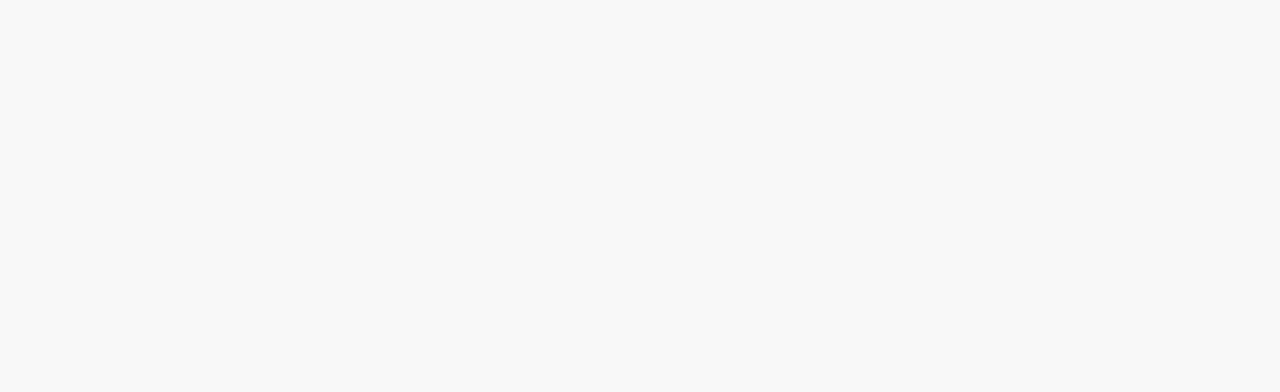
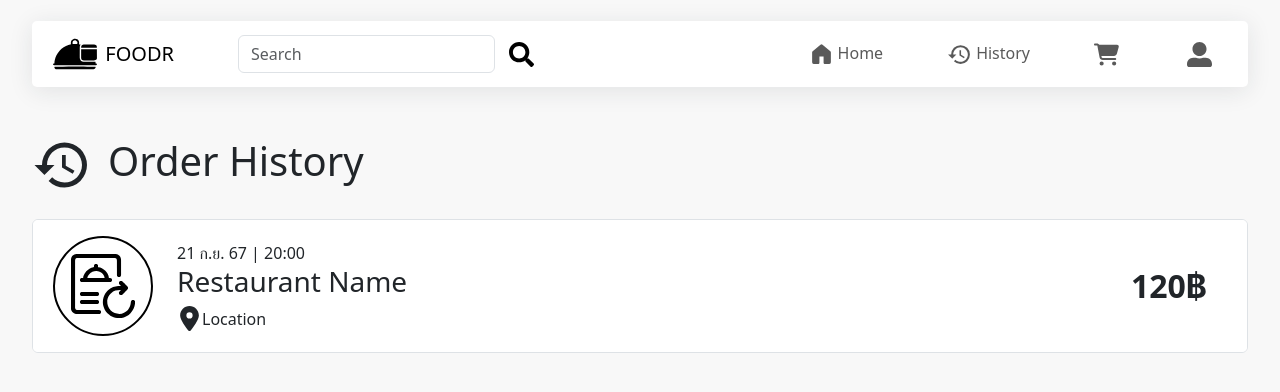
Before and after one commit to B-MNSN/food_order_online_frontend, a React (Vite) app: page /history in a window 1280 px wide. Before the commit this address had no page. Shown: the top 392 px of the page. Built offline with nearby package versions, Linux system fonts and the light colour scheme.

Commit message:
Add components order cart, order history and edit href nav menu

```diff
--- a/src/App.jsx
+++ b/src/App.jsx
@@ -5,6 +5,8 @@
 import "bootstrap/dist/css/bootstrap.min.css";
 import { Route, Routes } from "react-router-dom";
 import Home from './pages/Home';
+import Cart from './pages/Cart';
+import History from './pages/History';
 
 function App() {
   const [count, setCount] = useState(0)
@@ -14,6 +16,8 @@
       <Routes>
         <Route path='/' element={<Home />} />
         <Route path='/home' element={<Home />} />
+        <Route path='/cart' element={<Cart />} />
+        <Route path='/history' element={<History />} />
       </Routes>
     </>
   )
--- a/src/App.scss
+++ b/src/App.scss
@@ -2,3 +2,45 @@
     background-color: #f8f8f8 !important;
     margin: 0 2rem !important;
 }
+
+.box-icon {
+    max-width: 100px;
+    max-height: 100px;
+    width: 100vw;
+    height: 100vh;
+    display: flex;
+    align-items: center;
+    justify-content: center;
+    border: 2px solid #000;
+    border-radius: 50%;
+    padding: 1rem;
+}
+
+.accordion-button {
+    &::after {
+        background-image: unset !important;
+    }
+    &:focus {
+        box-shadow: unset !important;
+    }
+}
+.accordion-title {
+    display: flex;
+    align-items: center;
+    gap: 1.5rem;
+}
+
+.box-list-menu {
+    ul {
+        list-style: none;
+        li {
+            display: flex;
+            align-items: center;
+            justify-content: space-between;
+        }
+        .order-price-total {
+            font-size: 1rem;
+            font-weight: 700;
+        }
+    }
+}
--- a/src/components/Navbar.jsx
+++ b/src/components/Navbar.jsx
@@ -23,7 +23,7 @@
     return (
         <Navbar key="md" expand="md" className="navbar mb-3">
             <Container fluid>
-                <Navbar.Brand href="#" className="icon-brand">FOODR</Navbar.Brand>
+                <Navbar.Brand href="/home" className="icon-brand">FOODR</Navbar.Brand>
                 <Form className="d-flex ms-5">
                     <Form.Control
                         type="search"
@@ -46,9 +46,9 @@
                     </Offcanvas.Header>
                     <Offcanvas.Body>
                         <Nav className="box-menu-nav">
-                            <Nav.Link href="#Home"><GoHomeFill size={25} className='me-1'/>Home</Nav.Link>
-                            <Nav.Link href="#History"><MdHistory size={25} className='me-1'/>History</Nav.Link>
-                            <Nav.Link href="#cart"><FaCartShopping size={25} className='me-1'/></Nav.Link>
+                            <Nav.Link href="/home"><GoHomeFill size={25} className='me-1'/>Home</Nav.Link>
+                            <Nav.Link href="/history"><MdHistory size={25} className='me-1'/>History</Nav.Link>
+                            <Nav.Link href="/cart"><FaCartShopping size={25} className='me-1'/></Nav.Link>
 
                             <NavDropdown
                                 title={<FaUserAlt size={25}/>}
--- /dev/null
+++ b/src/components/OrderFood.jsx
@@ -0,0 +1,70 @@
+import Accordion from 'react-bootstrap/Accordion';
+import Image from 'react-bootstrap/Image';
+import dietImage from '../assets/diet.svg';
+import orderHiImage from '../assets/order-history.svg';
+import Button from 'react-bootstrap/Button';
+
+import { FaLocationDot } from "react-icons/fa6";
+
+function OrderFood({ eventKey, page }) {
+    return (
+        <Accordion>
+            <Accordion.Item eventKey={eventKey}>
+                <Accordion.Header>
+                    <div className='d-flex align-items-center justify-content-between w-100'>
+                        <div className='accordion-title'>
+                            <div className='box-icon'>
+                                <Image src={page === 'cart' ? dietImage : orderHiImage} fluid />
+                            </div>
+                            <div className='lh-base'>
+                                <span>21 ก.ย. 67 | 20:00</span>
+                                <h3>Restaurant Name</h3>
+                                <span className='d-flex align-items-center'><FaLocationDot size={25} />Location</span>
+                            </div>
+                        </div>
+                        <span className='fs-2 fw-bold'>120฿</span>
+                    </div>
+                </Accordion.Header>
+
+                <Accordion.Body className='box-list-menu'>
+                    <h3>เมนู</h3>
+                    <ul>
+                        <li>
+                            <span>รายการที่1 x1</span>
+                            <span>50฿</span>
+                        </li>
+                        <li>
+                            <span>รายการที่2 x1</span>
+                            <span>50฿</span>
+                        </li>
+
+                    </ul>
+                    <hr />
+                    <ul>
+                        <li>
+                            <span>ค่าอาหาร</span>
+                            <span>100฿</span>
+                        </li>
+                        <li>
+                            <span>ค่าจัดส่ง</span>
+                            <span>20฿</span>
+                        </li>
+                        <li className='order-price-total'>
+                            <span>รวมทั้งหมด</span>
+                            <span>120฿</span>
+                        </li>
+                    </ul>
+                    {page === 'cart' ?
+                        <div className='d-flex justify-content-end mt-4'>
+                            <Button variant="dark">confirm order</Button>
+                        </div>
+                        :
+                        ''
+                    }
+                </Accordion.Body>
+            </Accordion.Item>
+        </Accordion>
+    );
+}
+
+export default OrderFood;
--- /dev/null
+++ b/src/pages/Cart.jsx
@@ -0,0 +1,22 @@
+import Navbars from '../components/Navbar';
+import OrderFood from '../components/OrderFood';
+import { FaCartShopping } from "react-icons/fa6";
+import { useState } from 'react';
+
+function Cart() {
+    const [eventKey, setEventKey] = useState(0);
+
+    return (
+        <>
+            <Navbars />
+            <div className='d-flex align-items-center mt-5 mb-4'>
+                <FaCartShopping size={40} className='me-3'/>
+                <h1>Order Cart</h1>
+            </div>
+            <OrderFood eventKey={eventKey} page={'cart'}/>
+
+        </>
+    );
+}
+
+export default Cart;
--- /dev/null
+++ b/src/pages/History.jsx
@@ -0,0 +1,22 @@
+import Navbars from '../components/Navbar';
+import OrderFood from '../components/OrderFood';
+import { MdHistory } from "react-icons/md";
+import { useState } from 'react';
+
+function History() {
+    const [eventKey, setEventKey] = useState(0);
+
+    return (
+        <>
+            <Navbars />
+            <div className='d-flex align-items-center mt-5 mb-4'>
+                <MdHistory size={60} className='me-3'/>
+                <h1>Order History</h1>
+            </div>
+            <OrderFood eventKey={eventKey} page={'history'}/>
+
+        </>
+    );
+}
+
+export default History;
```
Also changed, not shown: src/assets/diet.svg (added), src/assets/order-history.svg (added).
